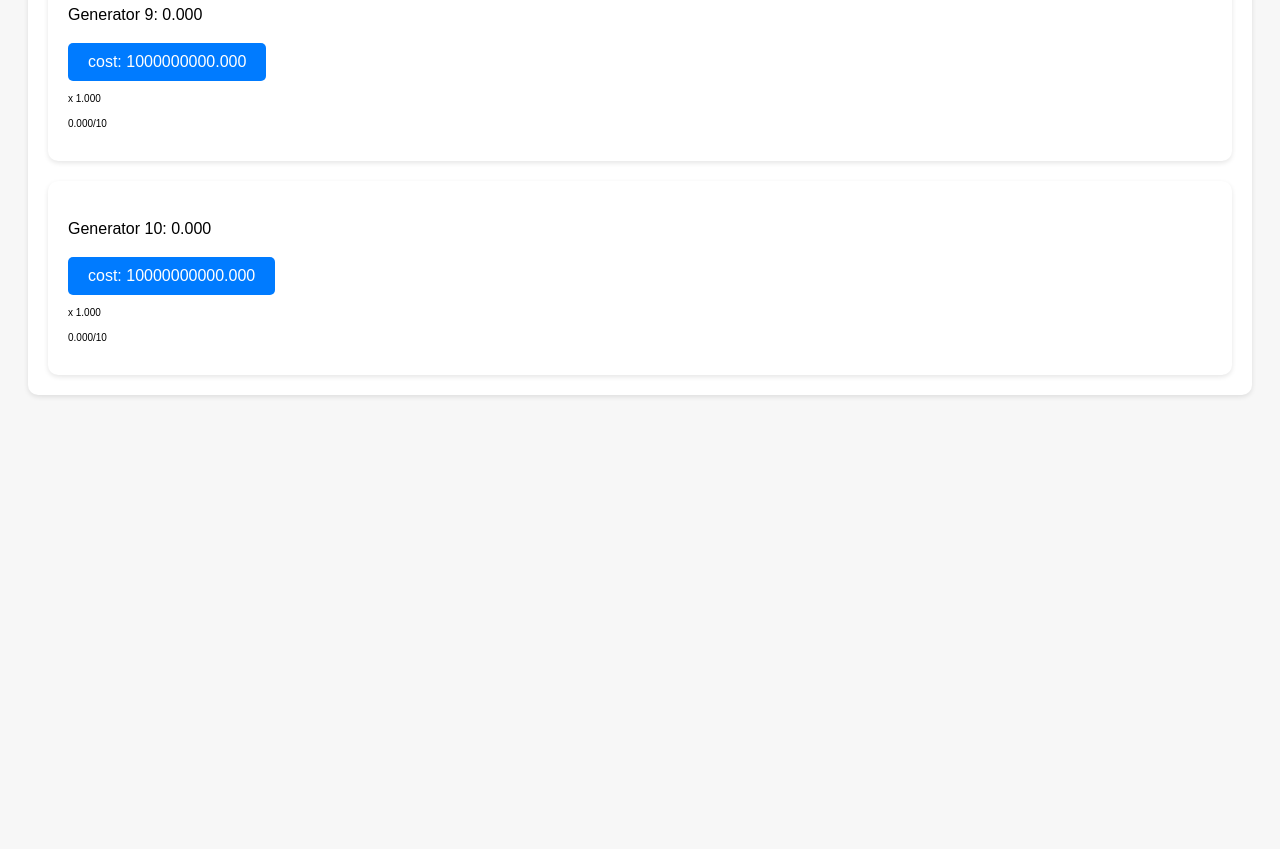
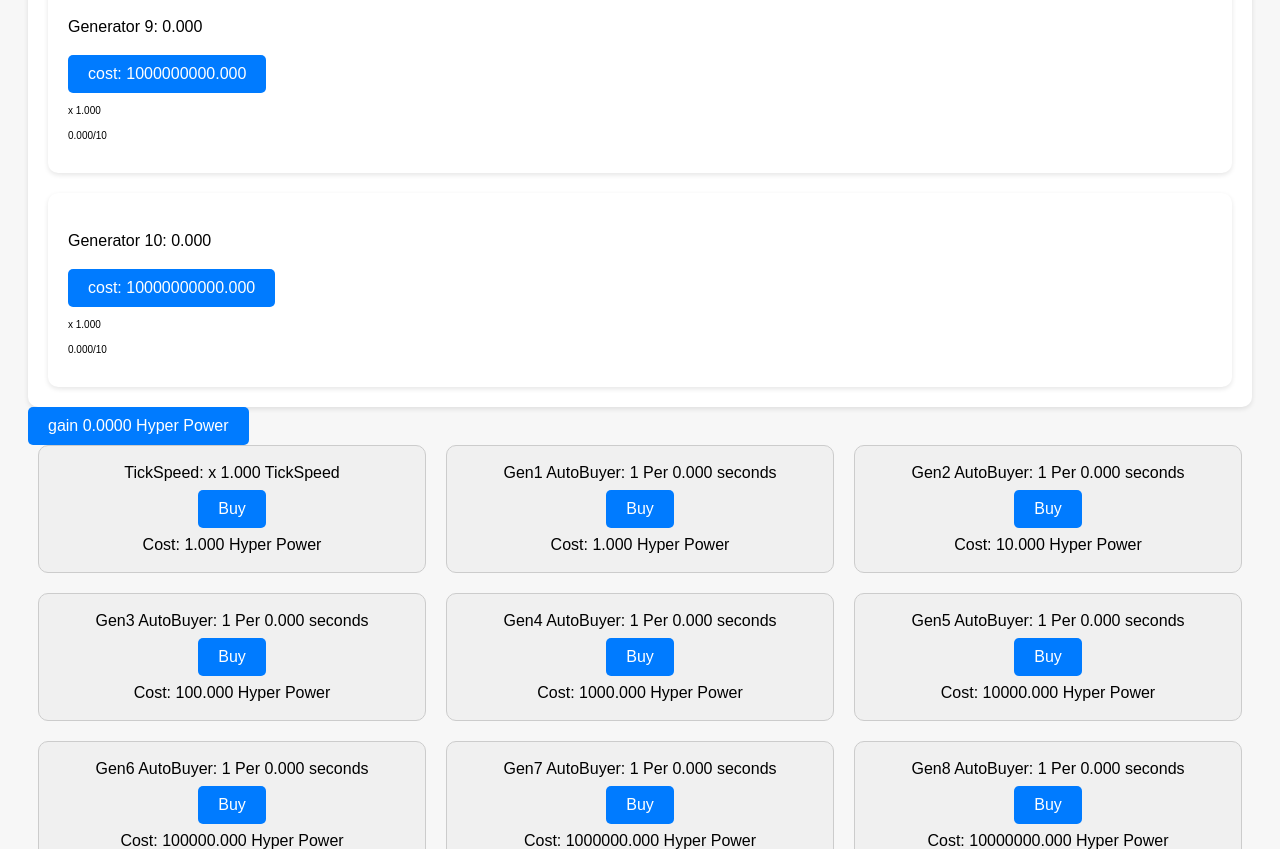
Before and after one commit to bananasananab1/Infinite-Generators, a plain HTML site: page index.html in a window 1280 px wide. Shown: the part 1951-2800 px from the top of the page. Before the commit the page ends 2374 px from the top, so only its background shows below. Drawn offline with Linux system fonts and the light colour scheme.

Commit message:
better hyper p2

```diff
--- a/styles.css
+++ b/styles.css
@@ -27,25 +27,37 @@ button:hover {
     border-radius: 10px;
     box-shadow: 0 2px 5px rgba(0, 0, 0, 0.1);
 }
-.HyperMain {
-    display: none;
-    /*rest of hyper mainframe*/
+
+#pwrdis, #hyperdis {
+    font-size: 20px;
 }
-.HyperUpgrades {
-    /*Hyper Upgrades*/
-    margin-top: 20px;
-    padding: 20px;
-    background-color: #000000;
-    border-radius: 10px;
-    box-shadow: 0 2px 5px rgb(172, 43, 43);
-    p {
-        color: rgb(221, 64, 64);
-    };
-    button {
-        color:#ff0c0c;
-    }
-    /*rest of hyper upgrades*/
+
+.HyperMain .HyperUpgradeRow {
+    display: flex;
+    justify-content: space-between;
+    margin-bottom: 20px;
 }
+
+.HyperMain .HyperUpgrade {
+    flex: 1;
+    text-align: center;
+    margin: 0 10px;
+}
+
+.HyperMain .HyperUpgrade p {
+    margin: 5px 0;
+}
+
+.HyperMain .HyperUpgrade {
+    flex: 1;
+    text-align: center;
+    margin: 0 10px;
+    background-color: #f0f0f0; /* Light grey background */
+    border: 1px solid #ccc; /* Light grey border */
+    border-radius: 10px; /* Rounded corners */
+    padding: 10px; /* Inner padding */
+}
+
 .notification {
     position: absolute;
     top: 20px;
```
